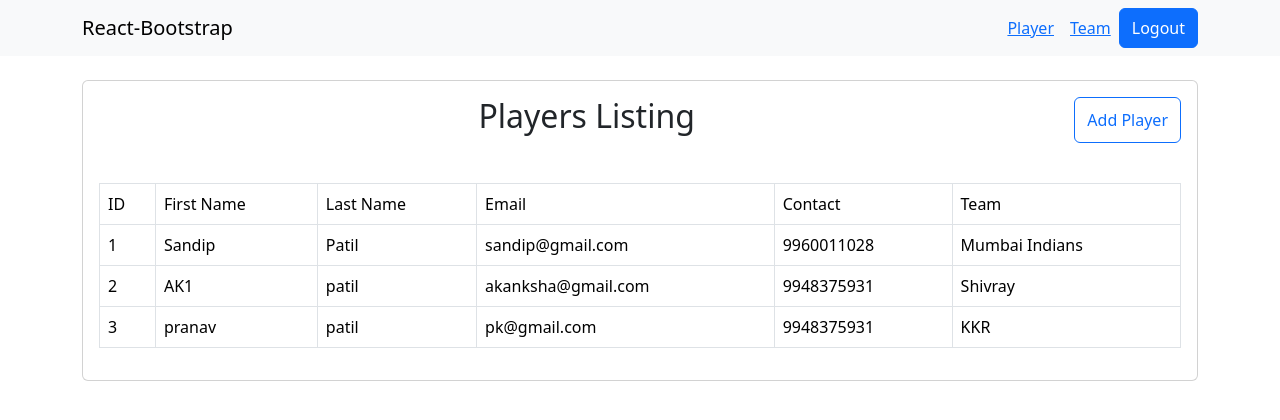
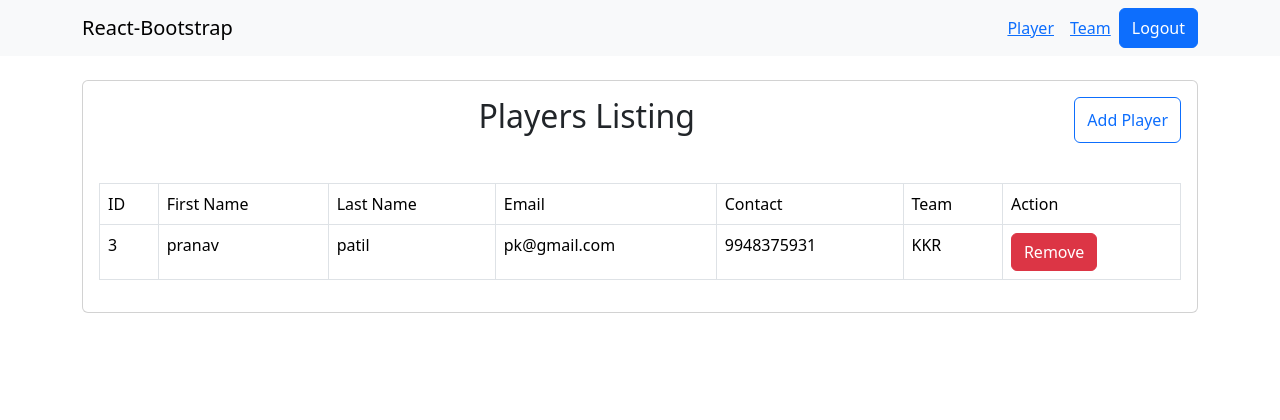
Before and after one commit to SandipGangurde/learn-react, a React (Create React App) app: page /admin/player in a window 1280 px wide. Shown: the top 420 px of the page. Built offline with nearby package versions, Linux system fonts and the light colour scheme; data requests are answered from the project's data file; sample sign-in values are in the browser's storage.

Commit message:
player delete function added

```diff
--- a/db.json
+++ b/db.json
@@ -7,22 +7,6 @@
     }
   ],
   "players": [
-    {
-      "id": 1,
-      "firstName": "Sandip",
-      "lastName": "Patil",
-      "email": "sandip@gmail.com",
-      "contact": "9960011028",
-      "teamId": 1
-    },
-    {
-      "firstName": "AK1",
-      "lastName": "patil",
-      "email": "akanksha@gmail.com",
-      "contact": "9948375931",
-      "teamId": "6",
-      "id": 2
-    },
     {
       "firstName": "pranav",
       "lastName": "patil",
--- a/src/component/player/Player.js
+++ b/src/component/player/Player.js
@@ -15,6 +15,21 @@ function Player() {
     }
   };
 
+  const removePlayer = (id) => {
+    if (window.confirm("Do you want to remove?")) {
+      fetch("http://localhost:3001/players/" + id, {
+        method: "DELETE",
+      })
+        .then((res) => {
+          alert("Removed successfully.");
+          console.log("deleted", res);
+          window.location.reload();
+        })
+        .catch((err) => {
+          console.log(err.message);
+        });
+    }
+  };
   const fetchTeams = async () => {
     try {
       const response = await fetch("http://localhost:3001/teams");
@@ -83,6 +98,7 @@ function Player() {
                   <td>Email</td>
                   <td>Contact</td>
                   <td>Team</td>
+                  <td>Action</td>
                 </tr>
               </thead>
               <tbody>
@@ -95,10 +111,17 @@ function Player() {
                       <td>{player.email}</td>
                       <td>{player.contact}</td>
                       <td>{getTeamNameById(player.teamId)}</td>
-                      {/* <td><a onClick={() => { LoadEdit(item.id) }} className="btn btn-success">Edit</a>
-                                            <a onClick={() => { Removefunction(item.id) }} className="btn btn-danger">Remove</a>
-                                            <a onClick={() => { LoadDetail(item.id) }} className="btn btn-primary">Details</a>
-                                        </td> */}
+                      <td>
+                        <a
+                          onClick={() => {
+                            removePlayer(player.id);
+                          }}
+                          className="btn btn-danger"
+                        >
+                          Remove
+                        </a>
+                        {/* <a onClick={() => { LoadDetail(item.id) }} className="btn btn-primary">Details</a> */}
+                      </td>
                     </tr>
                   ))}
               </tbody>
```
